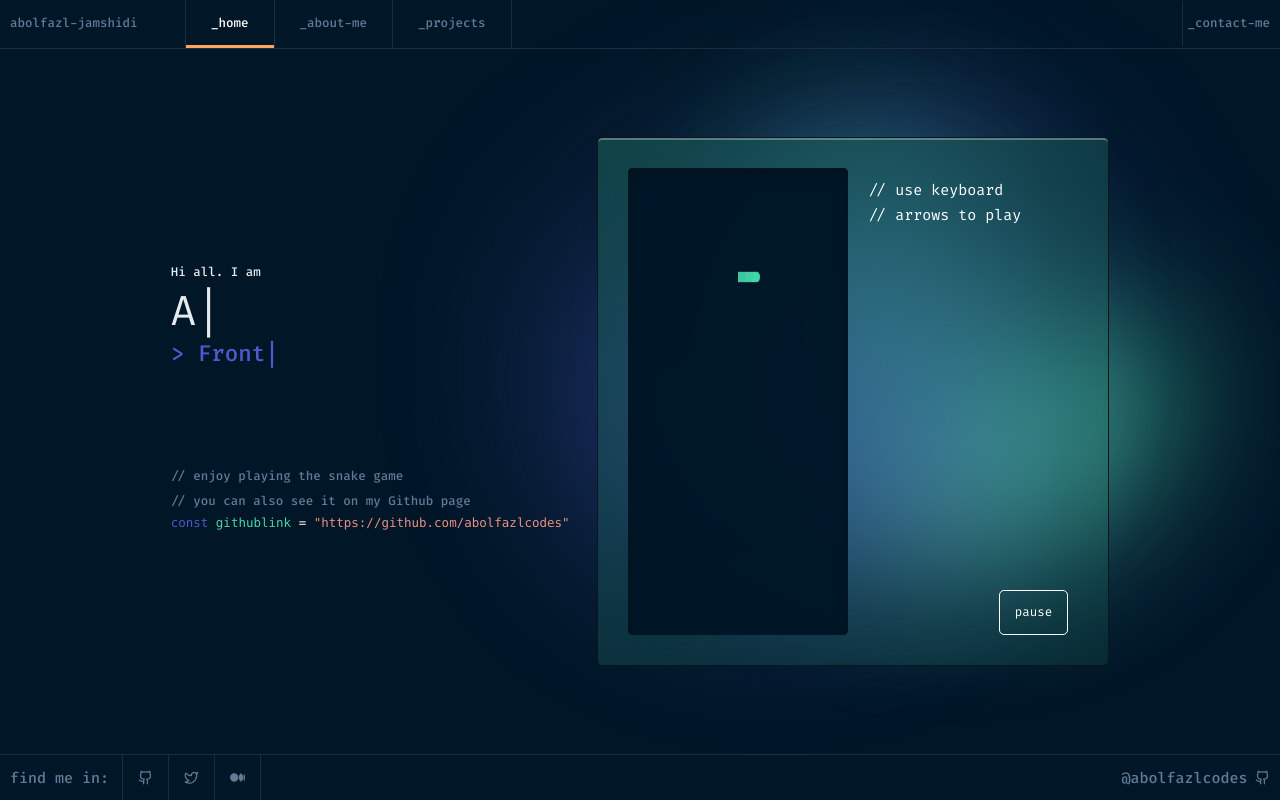
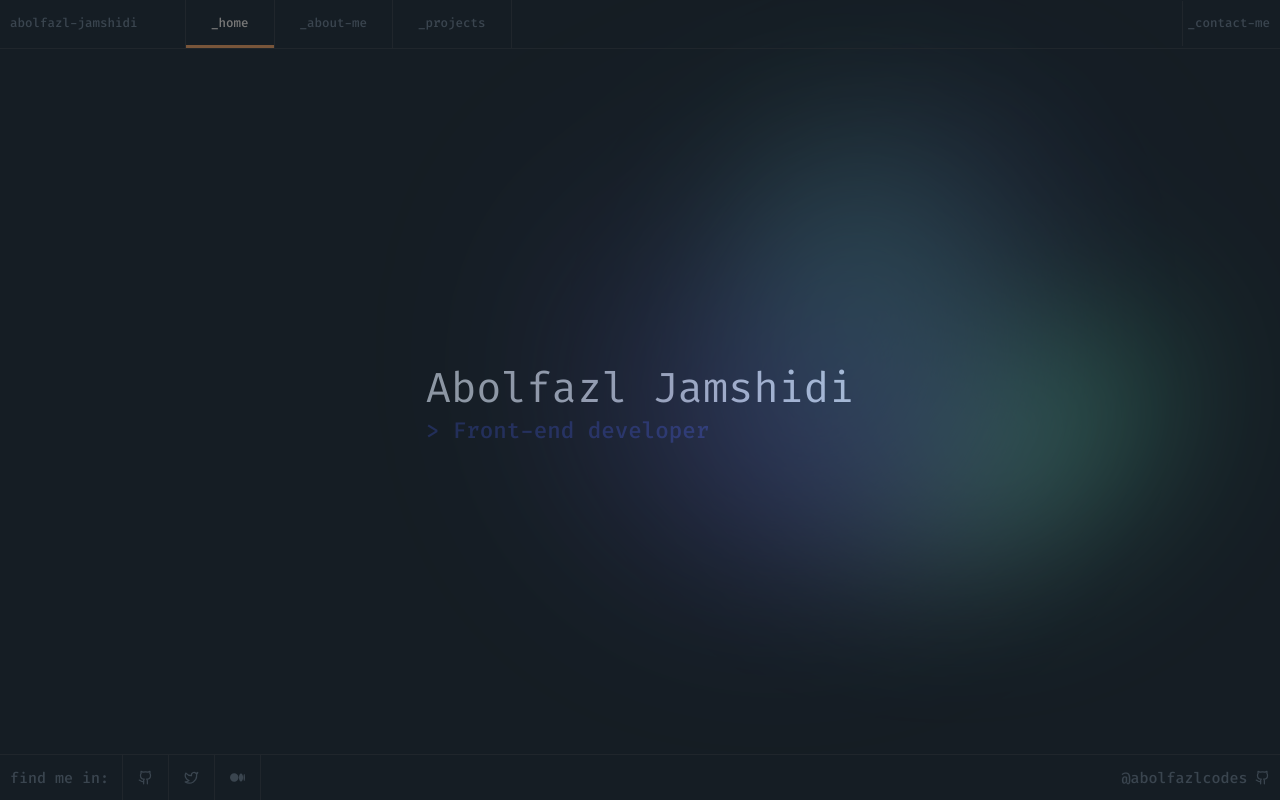
Before and after one commit to abolfazlcodes/portfolio, a Next.js app: page / in a window 1280 px wide. Built offline with nearby package versions, Linux system fonts and the light colour scheme.

Commit message:
add load animation to game component

```diff
--- a/src/pages/_app.tsx
+++ b/src/pages/_app.tsx
@@ -28,13 +28,13 @@
     };
   }, []);
 
-  // if (isLoading) {
-  //   return (
-  //     <Layout>
-  //       <Loader />
-  //     </Layout>
-  //   );
-  // } else {
+  if (isLoading) {
+    return (
+      <Layout>
+        <Loader />
+      </Layout>
+    );
+  } else {
     return (
       <AnimatePresence
         mode='wait'
@@ -46,5 +46,5 @@
         </Layout>
       </AnimatePresence>
     );
-  // }
   }
+}
--- a/src/pages/index.tsx
+++ b/src/pages/index.tsx
@@ -1,4 +1,3 @@
-import GameComponent from '@/ui/GameComponent';
 import dynamic from 'next/dynamic';
 
 const DynamicHero = dynamic(() => import('../ui/Hero'), {
@@ -6,13 +5,21 @@
   ssr: true,
 });
 
+const DynamicSnakeGame = dynamic(
+  () => import('../ui/GameComponent'),
+  {
+    loading: () => <p>loading game ...</p>,
+    ssr: true,
+  }
+);
+
 type IndexPageProps = {};
 
 function Home({}: IndexPageProps) {
   return (
     <section className='flex h-full items-center justify-center'>
       <DynamicHero />
-      <GameComponent />
+      <DynamicSnakeGame />
     </section>
   );
 }
--- a/src/ui/GameComponent.tsx
+++ b/src/ui/GameComponent.tsx
@@ -1,5 +1,6 @@
-import { useEffect, useRef, useState, useCallback } from 'react';
-import GameButton from './GameButton';
+import { useEffect, useRef, useState } from 'react';
+// import GameButton from './GameButton';
+import { motion } from 'framer-motion';
 
 const direction = {
   LEFT: 'ArrowLeft',
@@ -349,7 +350,21 @@
   }, [food, snake, drawBoard]);
 
   return (
-    <div className='flex h-3/4 w-2/5 rounded-lg border border-[#0c1616] bg-game-board p-12 shadow-game-box-shadow backdrop-blur-xl'>
+    <motion.div
+      initial={{ opacity: 0, scale: 0.5 }}
+      animate={{ opacity: 1, scale: 1 }}
+      transition={{
+        duration: 1,
+        ease: [0, 0.71, 0.2, 1.01],
+        scale: {
+          type: 'spring',
+          damping: 5,
+          stiffness: 100,
+          restDelta: 0.001,
+        },
+      }}
+      className='flex h-3/4 w-2/5 rounded-lg border border-[#0c1616] bg-game-board p-12 shadow-game-box-shadow backdrop-blur-xl'
+    >
       {/* game board */}
       <div className='relative z-10 w-full rounded-lg bg-[#011627d6] shadow-game-panel'>
         {/* game-over overlay ==> should become flex to be shown */}
@@ -411,7 +426,7 @@
       </div>
 
       {/* pointer signs */}
-    </div>
+    </motion.div>
   );
 }
 
```
Lines whose indentation alone changed are shown as unchanged.
